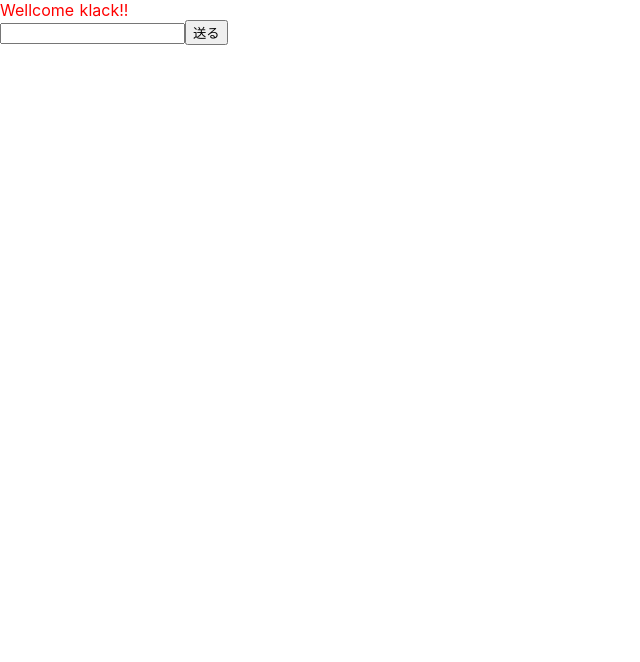
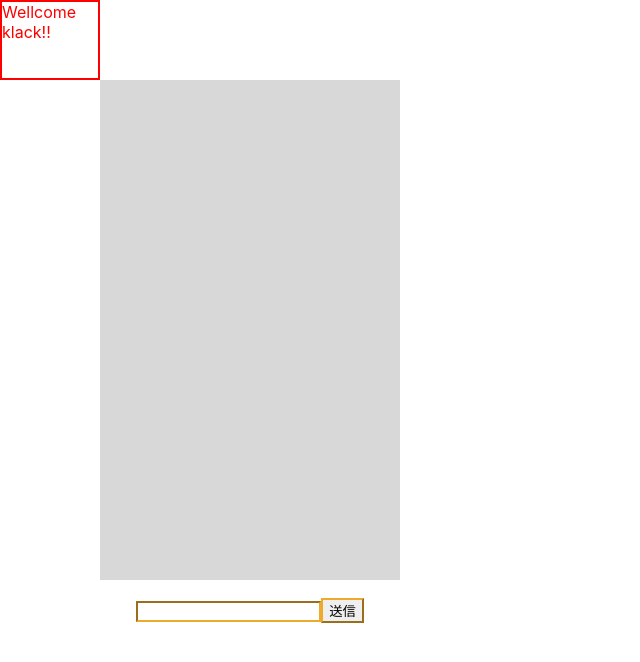
Before and after one commit to jacknocode/klack, a Nuxt app: page / in a window 1280 px wide. Shown: the top 662 px of the page, without its empty margins (0-640 px from the left). Built offline with nearby package versions, Linux system fonts and the light colour scheme.

Commit message:
feat:#3-7/17owari,timelinemada

```diff
--- /dev/null
+++ b/components/sendbtn.vue
@@ -0,0 +1,17 @@
+<template>
+  <div class="klackSendBtn">
+    <input type="submit" value="送信">
+  </div>
+</template>
+
+<style>
+.klackSendBtn {
+    height: 32px;
+    width: 60px;
+    background-color: #466acf;
+}
+input{
+  font-size: 18px;
+  text-align: center;
+}
+</style>
--- a/pages/index.vue
+++ b/pages/index.vue
@@ -1,17 +1,13 @@
 <template>
   <section>
      <div class="title">{{ name }}</div>
-
-      <ul>
-        <li v-for="Message in Messages" :key="Message.id">{{ Message }}</li>
-      </ul>
-
-
-
+      <div class="message__body">
+        <p v-for="Message in Messages" :key="Message.id">{{ Message }}</p>
+      </div>
       <form @submit.prevent="addMessage">
        <input type="text" v-model="newMessage">
-       <input type="submit" value="送る">
-     </form>
+       <input type="submit" value="送信">
+      </form>
   </section>
 </template>
 
@@ -28,16 +24,41 @@ export default {
     addMessage: function(){
       this.Messages.push(this.newMessage);
       this.newMessage ="";
-    }
-  }
+    },
+    // sendMessage() {
+    //   let now = new Date()  // 現在時刻（世界標準時）を取得
+    //   now.setTime(now.getTime() + 1000 * 60 * 60 * 9) // 日本時間に変換
+    //   now = now.toJSON().split('T')[1].slice(0, 5)  // 時刻のみを取得
+    // }
+  },
 }
 </script>
 
 <style>
+section{
+  display: grid;
+  grid-template-rows: 80px 500px 60px 1fr;
+  grid-template-columns: 100px 300px;
+}
 .title {
+  height: 80px;
+  width: 100px;
   color: red;
+  border: solid 2px;
 }
-li {
-  list-style-type: none;
-  }
+
+.message__body {
+  grid-row: 2;
+  grid-column: 2;
+  background-color: #d8d8d8;
+}
+form {
+  grid-row: 3;
+  grid-column: 2;
+  margin: auto;
+}
+form > input {
+  border-color: #eeaa2c;
+}
+
 </style>
```
